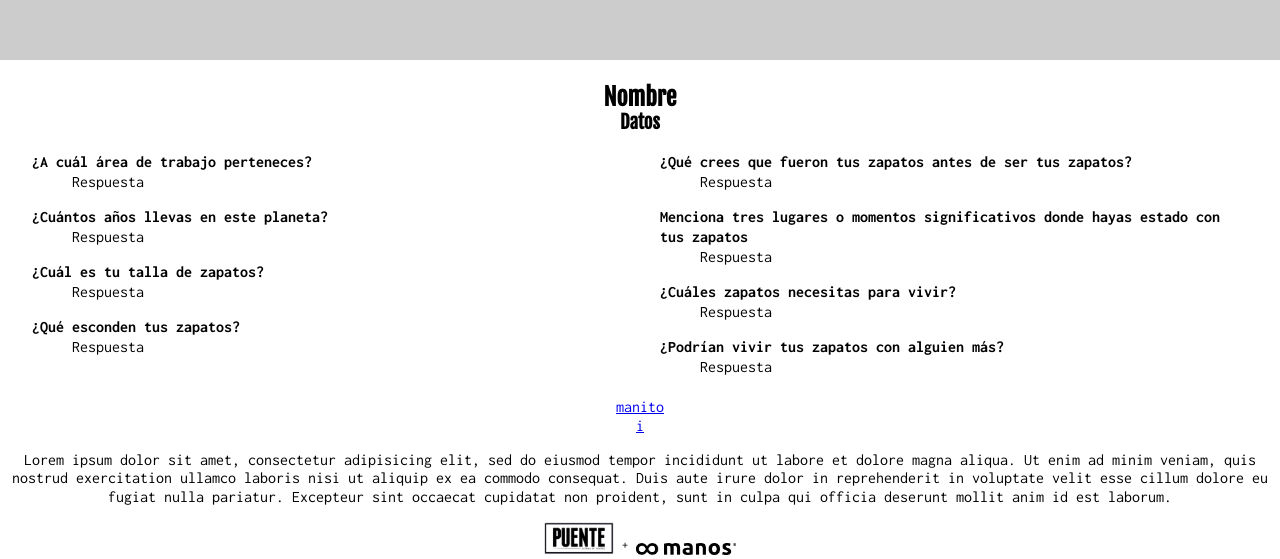
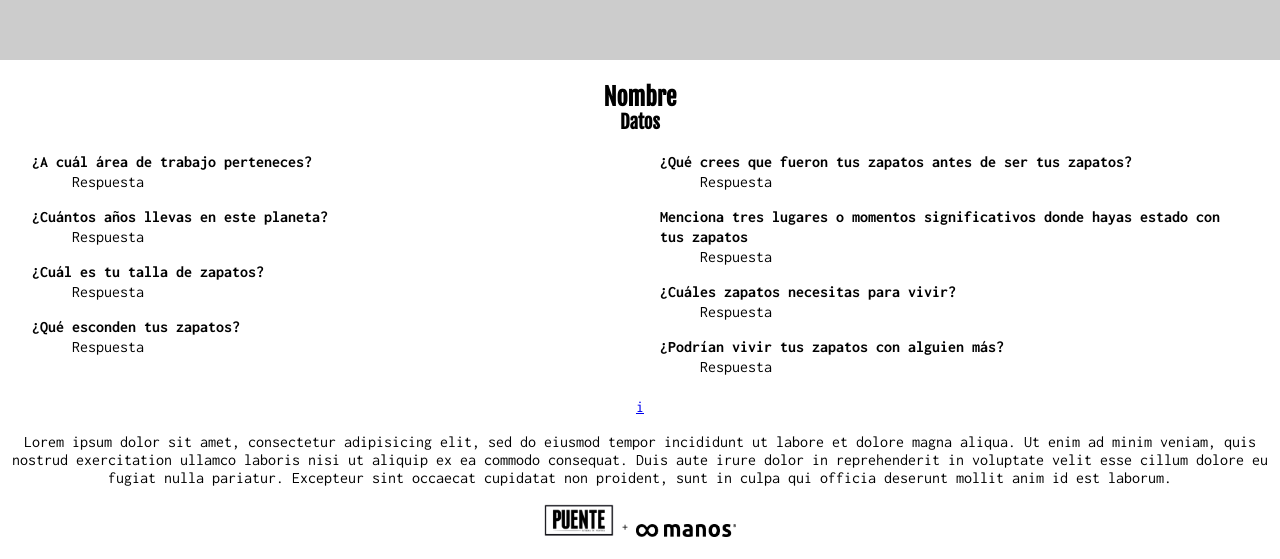
Before and after one commit to marlonap/puentepie, a website: page app/index.html in a window 1280 px wide. Shown: the part 964-1523 px from the top of the page. Drawn offline with nearby package versions, Linux system fonts and the light colour scheme; files that its build step writes are made by us from their sources; placeholder pictures from the web are drawn by us.

Commit message:
borrar texto manto

```diff
--- a/app/index.html
+++ b/app/index.html
@@ -147,7 +147,7 @@
       </div>
 
       <div class="adicionales">
-        <a href="#">manito</a>
+        <a href="#"></a>
         <div class="compartir"></div>
         <a href="#">i</a>
         <div class="info">
```
